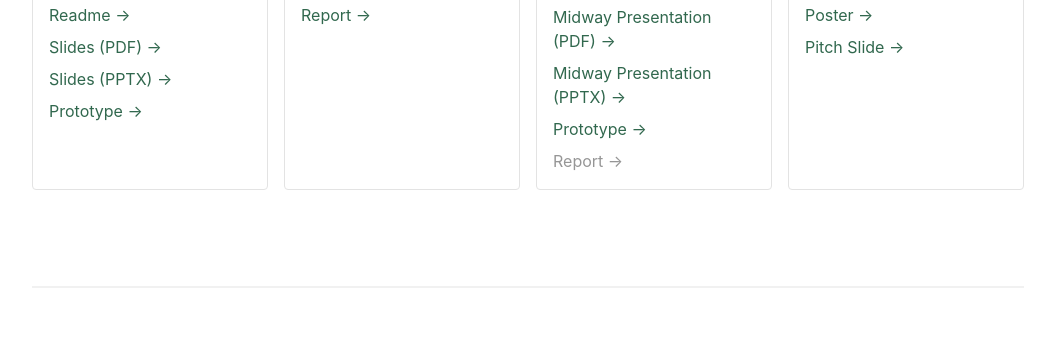
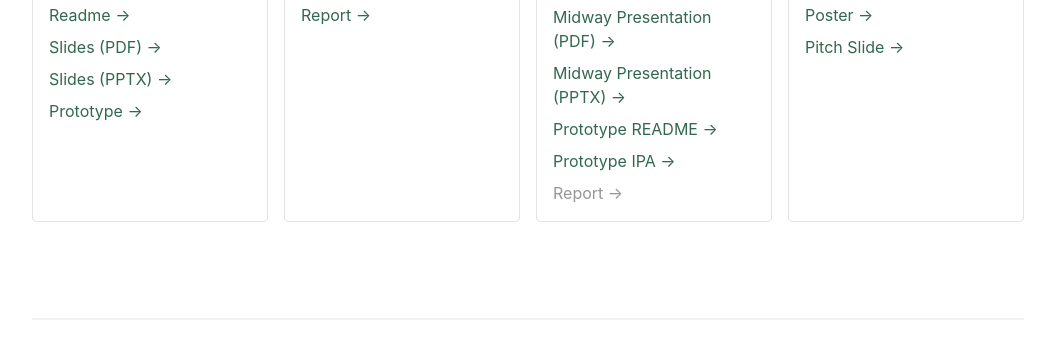
Before and after one commit to ibarakaiev/reclaim-website-rendered, a plain HTML site: page index.html in a window 1280 px wide. Shown: the part 1764-2113 px from the top of the page, without its empty margins (112-1167 px from the left). Drawn offline with Linux system fonts and the light colour scheme.

Commit message:
Update website, add app

```diff
--- a/index.html
+++ b/index.html
@@ -237,7 +237,10 @@
                     <a href="materials/hifi_prototype/midway-presentation.pptx" target="_blank" class="block mt-2 text-green-600">Midway Presentation (PPTX) →</a> <!---->
                   </div>
                   <div>
-                    <a href="materials/hifi_prototype/prototype.zip" target="_blank" class="block mt-2 text-green-600">Prototype →</a> <!---->
+                    <a href="materials/hifi_prototype/readme.pdf" target="_blank" class="block mt-2 text-green-600">Prototype README →</a> <!---->
+                  </div>
+                  <div>
+                    <a href="materials/hifi_prototype/reclaim.ipa" target="_blank" class="block mt-2 text-green-600">Prototype IPA →</a> <!---->
                   </div>
                   <div>
                     <!---->
```
Also changed, not shown: 2 other files.
